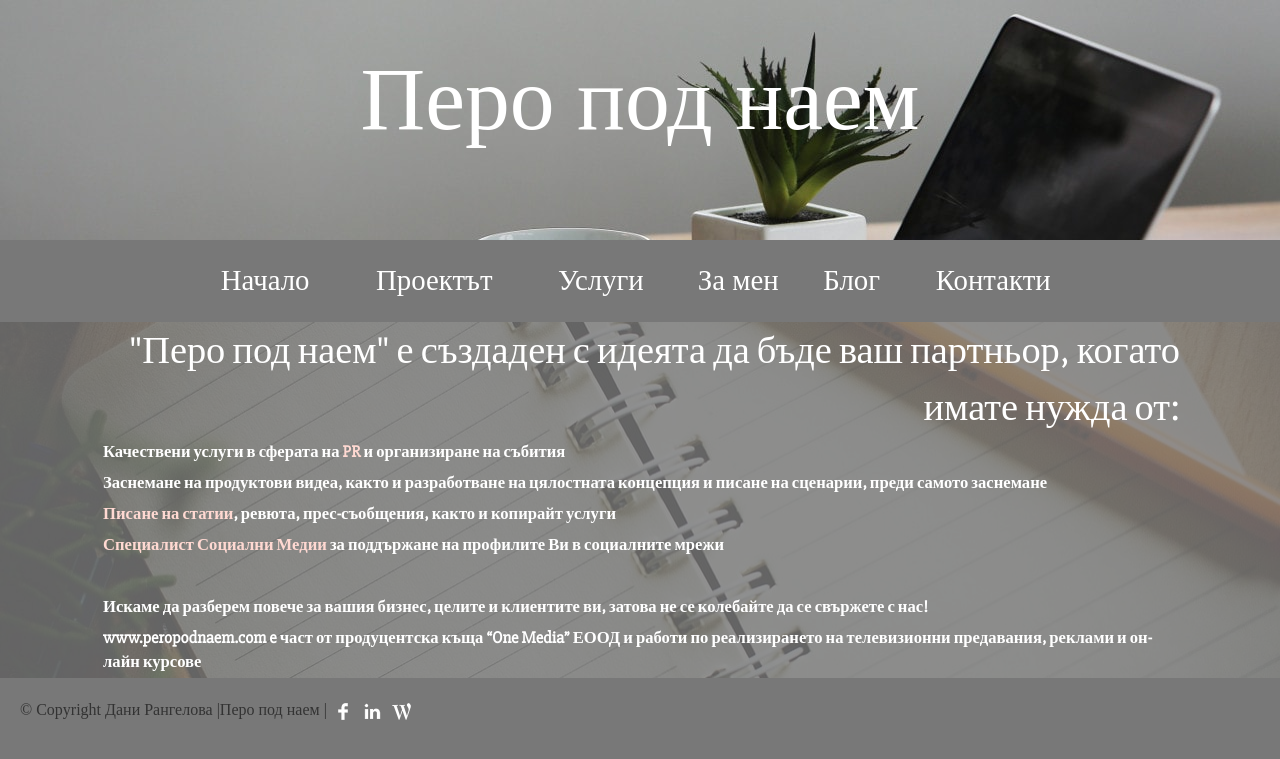
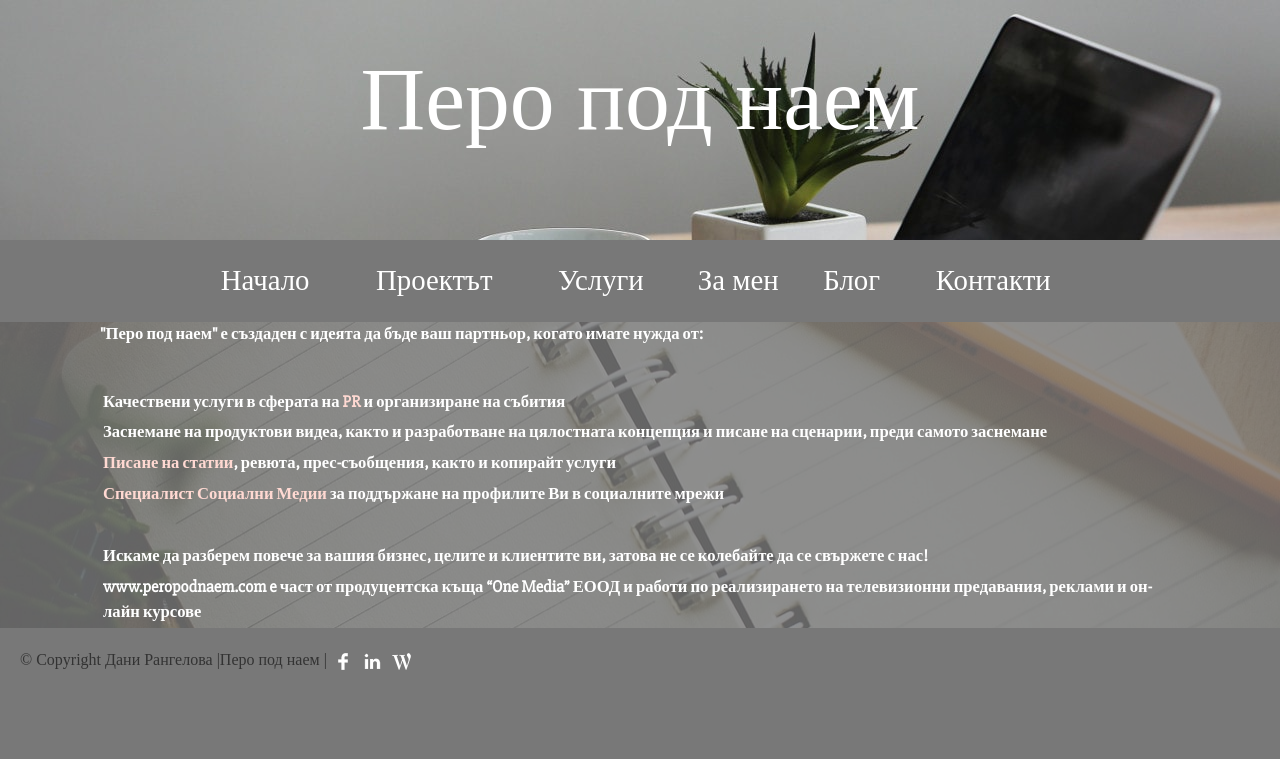
Before and after one commit to peropodnaem/peropodnaem.github.io, a Jekyll site: the page built from beginning.md, in a window 1280 px wide. Shown: the top 759 px of the page. Built offline with Jekyll 4.4.1, drawn with Linux system fonts in a browser that asks for light colours; some web fonts are replaced.

Commit message:
html edit

```diff
--- a/beginning.md
+++ b/beginning.md
@@ -6,7 +6,7 @@ style: |
         background: url("/images/beginning.jpeg");
     }
 ---
-<h3>"Перо под наем" е създаден с идеята да бъде ваш партньор, когато имате нужда от:</h3>
+<p>"Перо под наем" е създаден с идеята да бъде ваш партньор, когато имате нужда от:</p>
 
 |Качествени услуги в сферата на <a href="http://peropodnaem.com/услуги/pr-организиране-на-събития/">PR</a> и организиране на събития|
 
```
